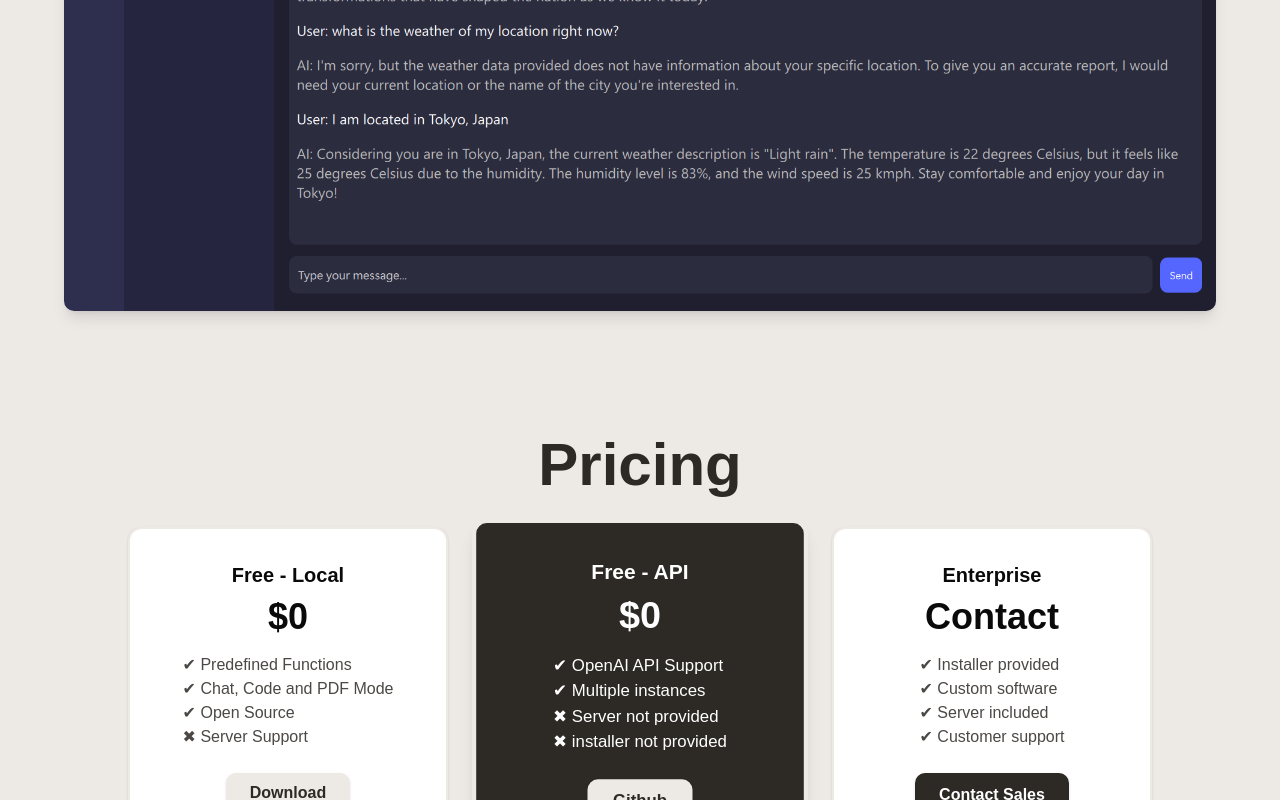
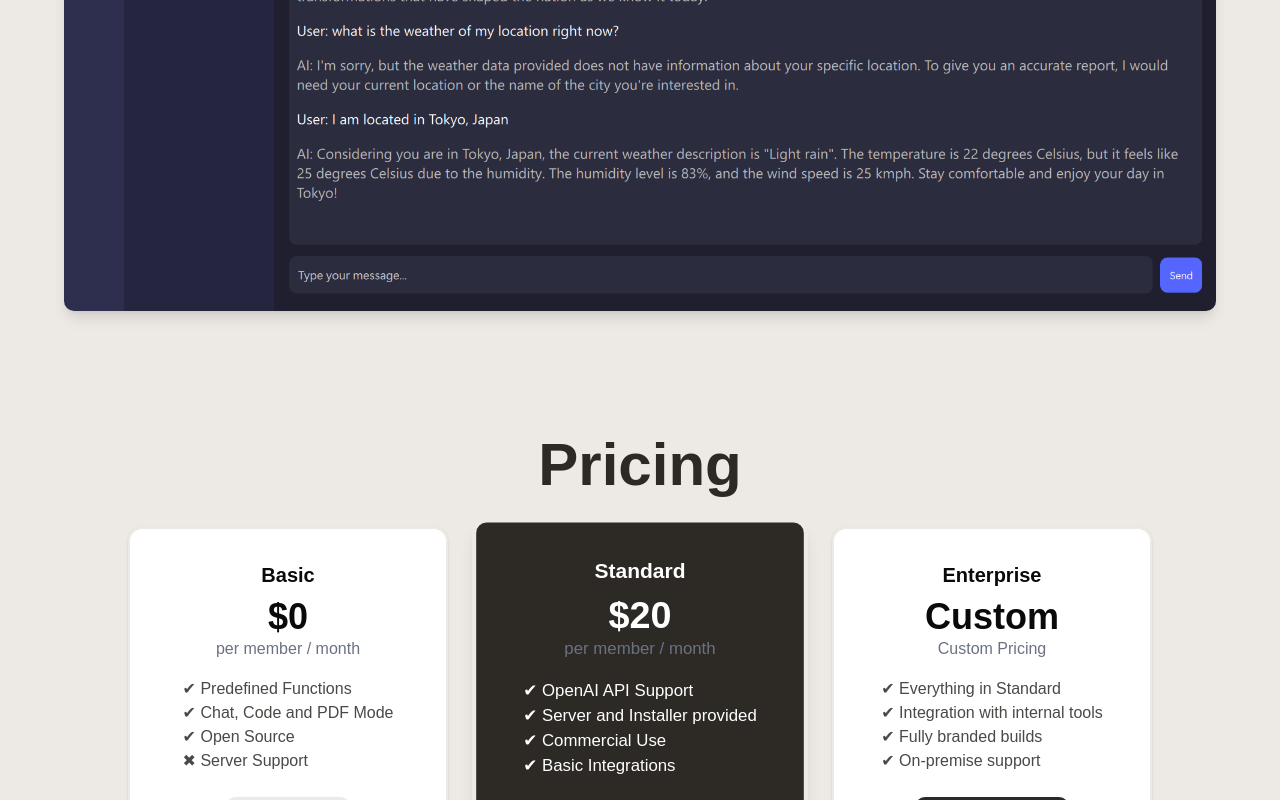
Before and after one commit to Rivridis/rivridis-website, a Next.js app: page /rivridis-assistant in a window 1280 px wide. Shown: the part 2000-2800 px from the top of the page. Built offline with nearby package versions, Linux system fonts and the light colour scheme.

Commit message:
pricing updates

```diff
--- a/src/app/rivridis-assistant/page.js
+++ b/src/app/rivridis-assistant/page.js
@@ -22,8 +22,8 @@ export default function Home() {
                   <p className="text-2xl text-[#4b4845] mb-6">
                     Run powerful local LLMs with function calling on your Windows PC. Code faster, search through PDFs, and boost productivity using Google Search.
                   </p>
-                  <Link href="/contact" className="inline-block bg-[#2d2a26] text-white px-6 py-3 rounded-lg font-semibold shadow hover:bg-[#4b4845] transition">
-                    Contact Form
+                  <Link href="#pricing" className="inline-block bg-[#2d2a26] text-white px-6 py-3 rounded-lg font-semibold shadow hover:bg-[#4b4845] transition">
+                    View Pricing
                   </Link>
                 </section>
                 {/* Features Section */}
@@ -65,10 +65,12 @@ export default function Home() {
                 <section id="pricing" className="w-full max-w-5xl mb-20 pt-15">
                   <h2 className="text-6xl font-bold text-center mb-8 text-[#2d2a26]">Pricing</h2>
                   <div className="grid grid-cols-1 md:grid-cols-3 gap-8">
-                    {/* Free Plan */}
+                    {/* Basic Plan */}
                     <div className="bg-white rounded-xl shadow p-8 flex flex-col items-center border-2 border-[#ede9e5]">
-                      <h3 className="font-semibold text-xl mb-2">Free - Local</h3>
-                      <p className="text-4xl font-bold mb-4">$0</p>
+                      <h3 className="font-semibold text-xl mb-2">Basic</h3>
+                      <p className="text-4xl font-bold">$0
+                      </p>
+                      <p className="text-base text-gray-500 mb-4">per member / month</p>
                       <ul className="mb-6 text-[#4b4845]">
                         <li>✔ Predefined Functions</li>
                         <li>✔ Chat, Code and PDF Mode</li>
@@ -81,27 +83,30 @@ export default function Home() {
                     </div>
                     {/* Pro Plan */}
                     <div className="bg-[#2d2a26] text-white rounded-xl shadow-lg p-8 flex flex-col items-center border-4 border-[#ede9e5] scale-105">
-                      <h3 className="font-semibold text-xl mb-2">Free - API</h3>
-                      <p className="text-4xl font-bold mb-4">$0</p>
+                      <h3 className="font-semibold text-xl mb-2">Standard </h3>
+                      <p className="flex text-4xl font-bold justify-center contents-center">$20</p>
+                      <p className="text-base text-gray-500 mb-4">per member / month</p>
                       <ul className="mb-6">
                         <li>✔ OpenAI API Support</li>
-                        <li>✔ Multiple instances</li>
-                        <li>✖ Server not provided</li>
-                        <li>✖ installer not provided</li>
+                        <li>✔ Server and Installer provided</li>
+                        <li>✔ Commercial Use</li>
+                        <li>✔ Basic Integrations</li>
                       </ul>
                       <button className="bg-[#ede9e5] text-[#2d2a26] px-6 py-2 rounded-lg font-semibold shadow hover:bg-white transition">
-                        <a href="https://github.com/Rivridis/Assistant-Client">Github</a>
+                        <a href="https://forms.gle/dEDcouL6v3fAVryZ9">Get Started</a>
                       </button>
                     </div>
                     {/* Enterprise Plan */}
                     <div className="bg-white rounded-xl shadow p-8 flex flex-col items-center border-2 border-[#ede9e5]">
                       <h3 className="font-semibold text-xl mb-2">Enterprise</h3>
-                      <p className="text-4xl font-bold mb-4">Contact</p>
+                      <p className="text-4xl font-bold flex">Custom
+                      </p>
+                      <p className="text-base text-gray-500 mb-4">Custom Pricing</p>
                       <ul className="mb-6 text-[#4b4845]">
-                        <li>✔ Installer provided</li>
-                        <li>✔ Custom software</li>
-                        <li>✔ Server included</li>
-                        <li>✔ Customer support</li>
+                        <li>✔ Everything in Standard</li>
+                        <li>✔ Integration with internal tools</li>
+                        <li>✔ Fully branded builds</li>
+                        <li>✔ On-premise support</li>
                       </ul>
                       <button className="bg-[#2d2a26] text-white px-6 py-2.5 rounded-lg font-semibold shadow hover:bg-[#4b4845] transition">
                         <a href="/contact">Contact Sales</a>
```
